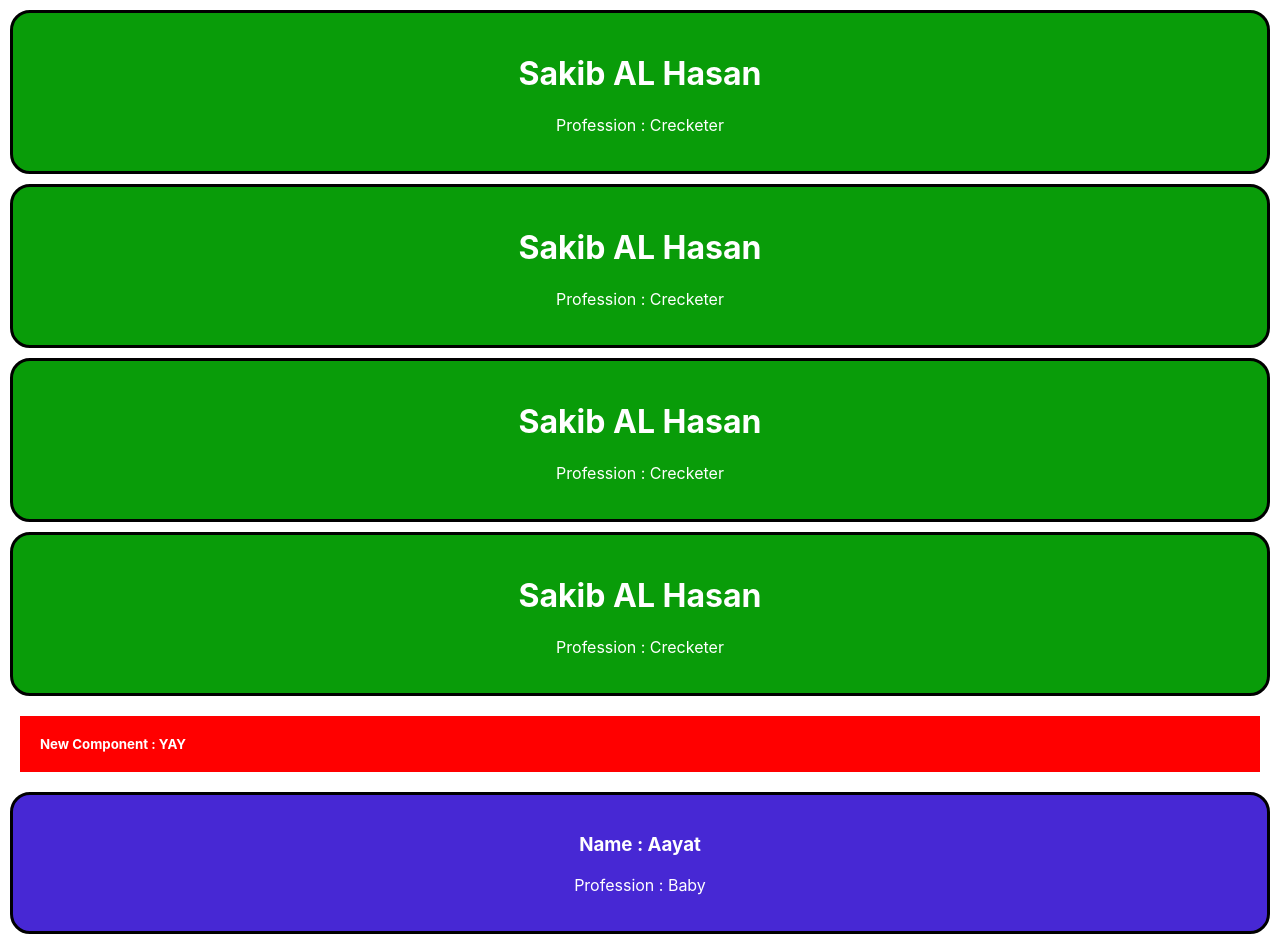
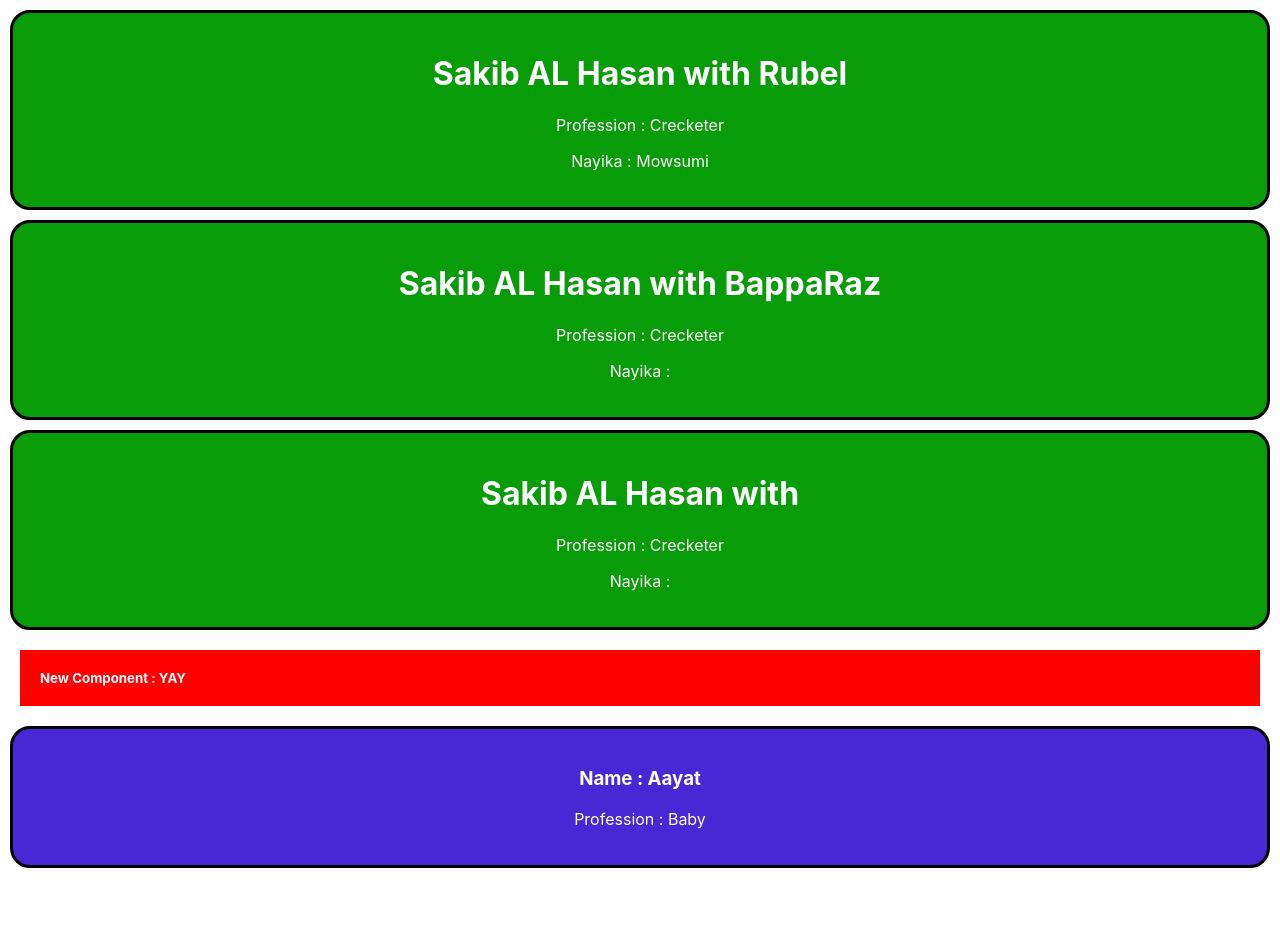
Before and after one commit to mehjabinhasanmoni/reactjs-core-concepts-new, a React (Create React App) app: page / in a window 1280 px wide. After the commit the page ends 878 px from the top, so only its background shows below. Built offline with nearby package versions, Linux system fonts and the light colour scheme.

Commit message:
Pass vaue in props

```diff
--- a/src/App.js
+++ b/src/App.js
@@ -4,9 +4,8 @@ import './App.css';
 function App() {
   return (
     <div className="App">
-     <Person></Person>
-     <Person></Person>
-     <Person></Person>
+     <Person name="Rubel" nayika="Mowsumi"></Person>
+     <Person name="BappaRaz"></Person>
      <Person></Person>
      <h5 style={{backgroundColor:'red',color:'#fff',padding:'20px', margin:'20px'}}> New Component : YAY</h5>
      <Friend></Friend>
@@ -15,11 +14,13 @@ function App() {
 }
 
 
-function Person(){
+function Person(props){
+  console.log(props);
   return ( <>
     <div className='person'>
-      <h1>Sakib AL Hasan</h1>
+      <h1>Sakib AL Hasan with {props.name}</h1>
       <p>Profession : Crecketer</p>
+      <p>Nayika : {props.nayika}</p>
     </div>
   </>
   )
```
